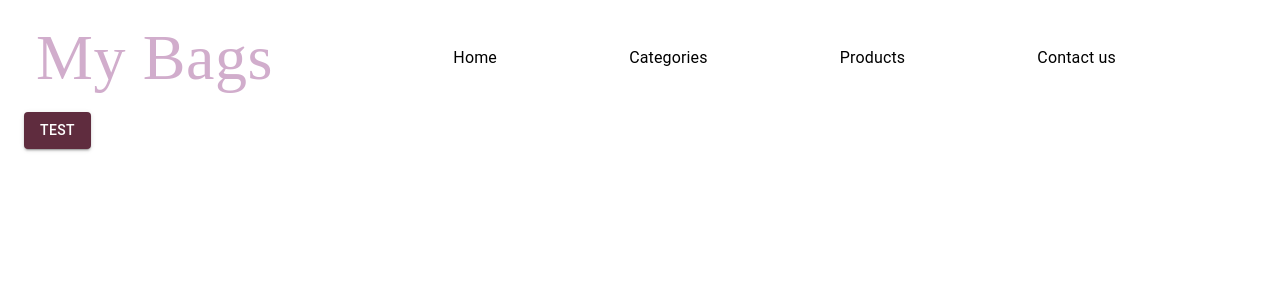
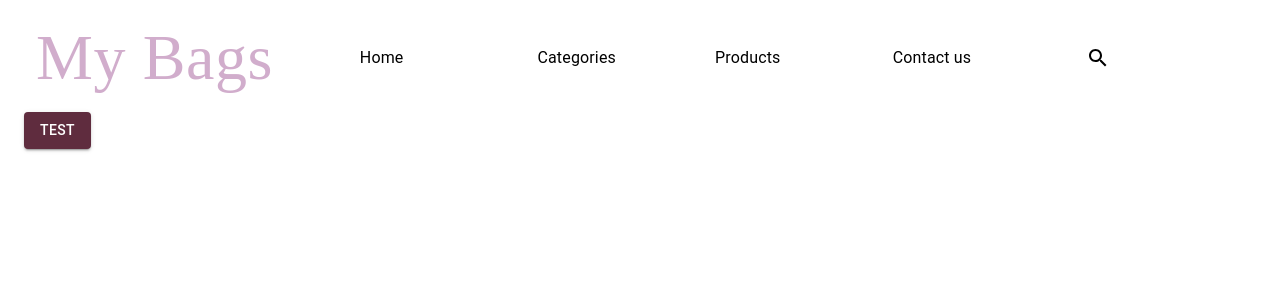
Before and after one commit to Hein-htetA/ecom-mui-responsive, a React (Create React App) app: page / in a window 1280 px wide. Shown: the top 300 px of the page. Built offline with nearby package versions, Linux system fonts and the light colour scheme; a web font is replaced by a local one.

Commit message:
App bar list fix width

```diff
--- a/package.json
+++ b/package.json
@@ -6,6 +6,7 @@
     "@emotion/react": "^11.10.0",
     "@emotion/styled": "^11.10.0",
     "@fontsource/montez": "^4.5.8",
+    "@mui/icons-material": "^5.8.4",
     "@mui/material": "^5.9.2",
     "react": "^18.2.0",
     "react-dom": "^18.2.0",
--- a/src/components/appbar/AppbarDesktop.js
+++ b/src/components/appbar/AppbarDesktop.js
@@ -1,5 +1,6 @@
-import { ListItemText } from "@mui/material";
+import { IconButton, ListItemButton, ListItemIcon, ListItemText } from "@mui/material";
 import { AppbarContainer, AppbarHeader, MyList } from "../../styles/appbar";
+import SearchIcon from '@mui/icons-material/Search';
 
 export default function AppbarDesktop({ matches }) {
     return (
@@ -10,11 +11,18 @@ export default function AppbarDesktop({ matches }) {
          */
         <AppbarContainer>
             <AppbarHeader>My Bags</AppbarHeader>
-            <MyList type='row'>
+            <MyList type='row' sx={{'& > div': {
+                width: '10vw'
+            }}}>
                 <ListItemText primary="Home"/>
                 <ListItemText primary="Categories"/>
                 <ListItemText primary="Products"/>
                 <ListItemText primary="Contact us"/>
+                <ListItemButton>
+
+                        <SearchIcon />
+
+                </ListItemButton>
             </MyList>
         </AppbarContainer>
     )
```
Also changed, not shown: src/styles/appbar/index.js (line endings or trailing spaces), 1 other file (tests, documents, lock files or other folders).
